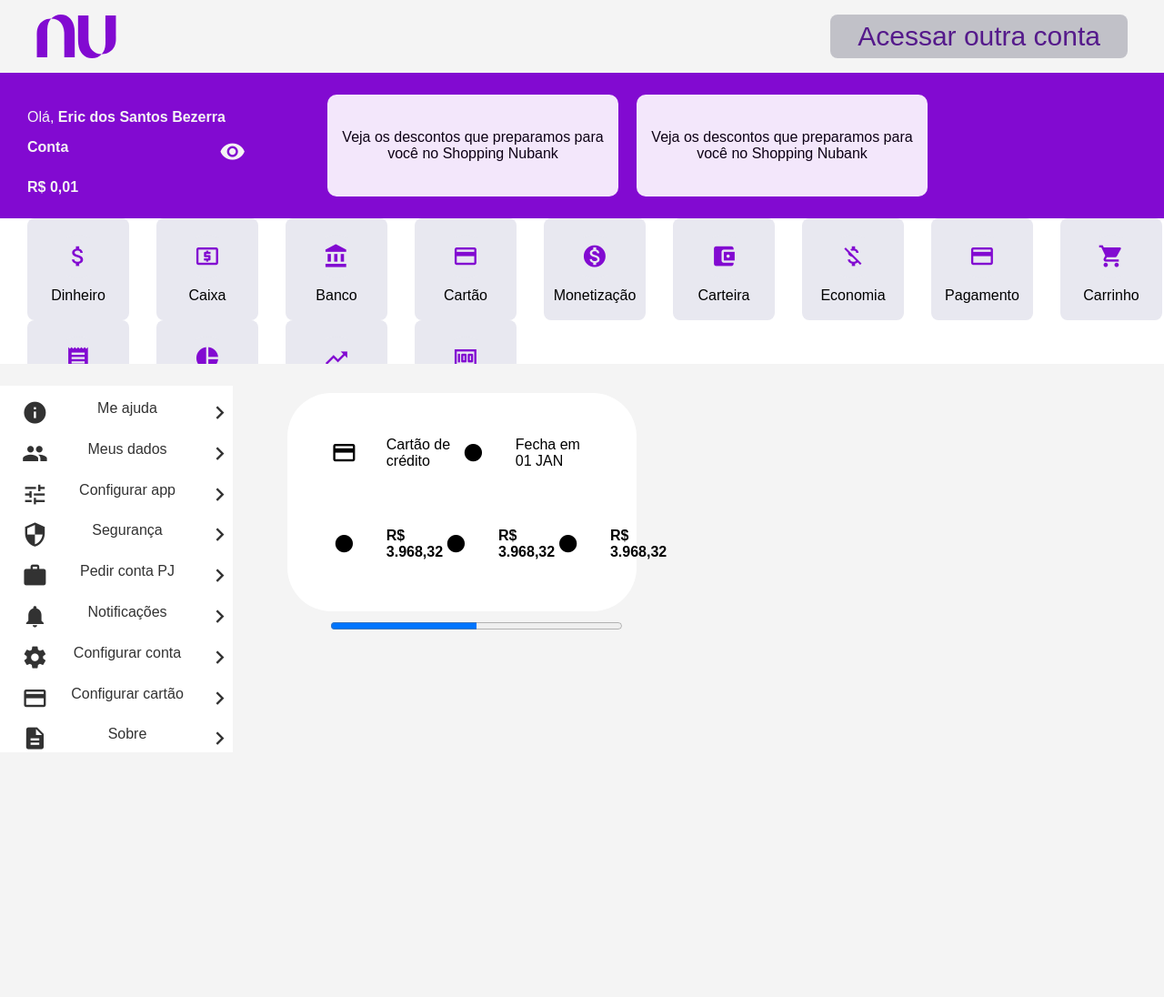
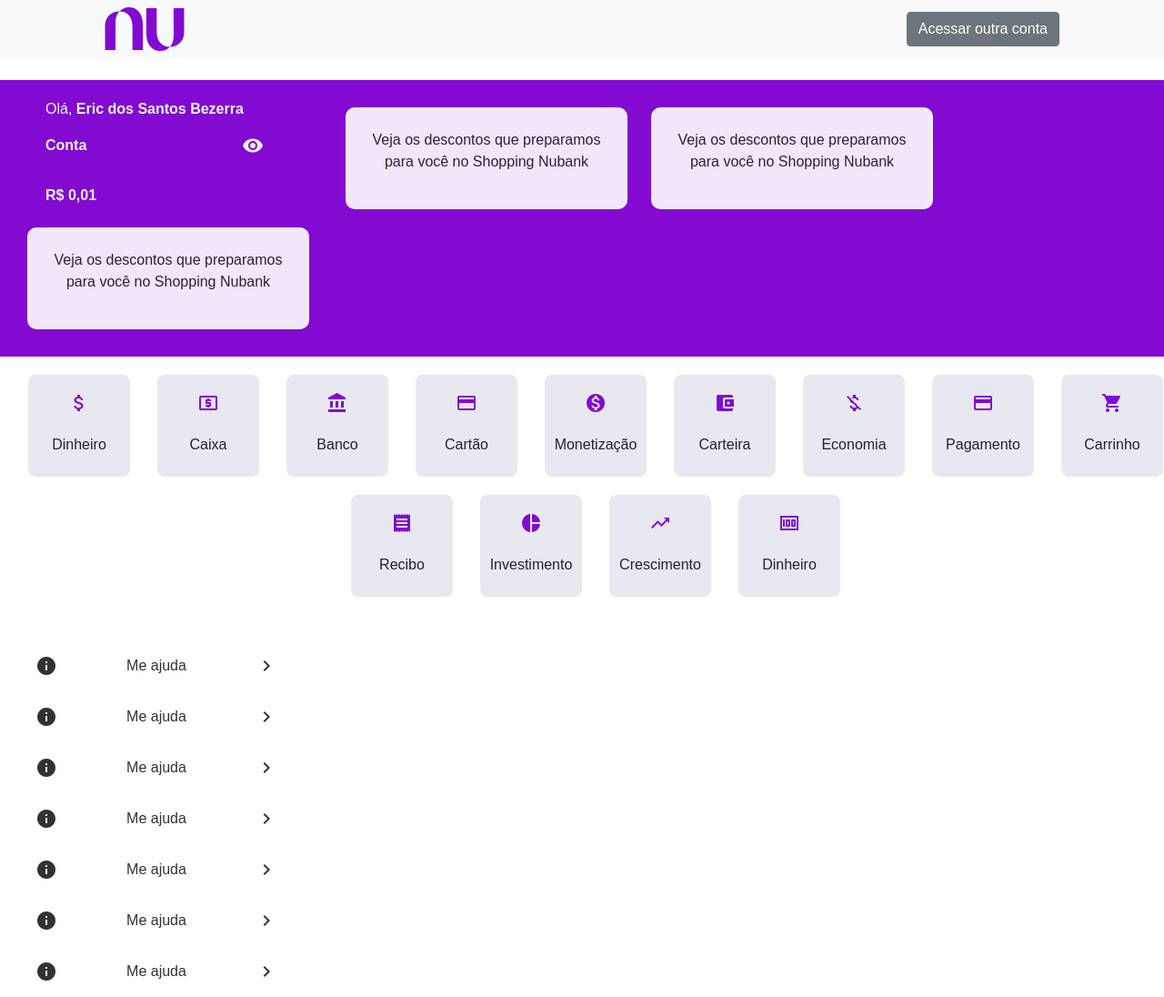
Before and after one commit to EricSantosdm/Web-Nubank-Clone, a plain HTML site: page index.html in a window 1280 px wide. Shown: the whole page at 91% size. Before the commit the page ends 827 px from the top, so only its background shows below. Drawn offline with nearby package versions, Linux system fonts and the light colour scheme.

Commit message:
adiçao de bootstrap

```diff
--- a/index.html
+++ b/index.html
@@ -1,55 +1,50 @@
 <!DOCTYPE html>
-<html lang="pt-br">
+<html lang="en">
 <head>
   <meta charset="UTF-8">
   <meta name="viewport" content="width=device-width, initial-scale=1.0">
+  <title>Nubank</title>
+  <!-- Adicione os estilos do Bootstrap (CSS) -->
   <link rel="icon" type="image/x-icon" href="assets/imgs/nubank 1.svg">
+  <link rel="stylesheet" href="style/style.css">
   <link href="https://fonts.googleapis.com/icon?family=Material+Icons" rel="stylesheet">
-    <link rel="stylesheet" href="style/style.css">
-
-    <script src="assets/script.js"></script>
-    <title>Nubank</title>
+  <link rel="stylesheet" href="https://maxcdn.bootstrapcdn.com/bootstrap/4.5.2/css/bootstrap.min.css">
 </head>
 <body>
+  <!-- Barra de navegação -->
+  <nav class="navbar navbar-expand-lg navbar-light bg-light">
+    <div class="container">
+      <img class="icon" src="assets/imgs/nubank 1.svg" alt="">
+      <button class="navbar-toggler" type="button" data-toggle="collapse" data-target="#navbarNav" aria-controls="navbarNav" aria-expanded="false" aria-label="Toggle navigation">
+        <span class="navbar-toggler-icon"></span>
+      </button>
+      <div class="collapse navbar-collapse" id="navbarNav">
+        <ul class="navbar-nav ml-auto">
+          <!-- Adicione aqui os links para outras páginas, se necessário -->
+          <button type="button" class="btn btn-secondary logout">Acessar outra conta</button>
+        </ul>
+      </div>
+    </div>
+  </nav>
 
-  <div class="loader" id="loader">
+  <!-- Conteúdo principal -->
+  <div class="container-fluid mt-4">
 
-    <div class="spinner"><img src="assets/imgs/nubank 1.svg" alt=""></div>
-
-  </div>
-
-
-    <div class="container" id="container">
-
-
-    <div class="top">
-        <img class="icon" src="assets/imgs/nubank 1.svg" alt="">
-        <a href="">
-            <div class="logout">
-                <p >Acessar outra conta</p>
-            </div>
-        </a>
-    </div>
-
-    <div class="user">
-        <div class="user-data">
+    <div class="row user ">
+        <div class="col-md- mb-3 user-data">
             <p class="name">Olá, <b>Eric dos Santos Bezerra</b></p>
             <div class="eye">
                 <p class="conta"><b>Conta</b></p>
                 <i class="material-icons">visibility</i>
-
             </div>
-
             <p class="saldo"><b>R$ 0,01</b></p>
-
         </div>
-        <div class="info"><p>Veja os descontos que preparamos para você no Shopping Nubank</p></div>
-        <div class="info"><p>Veja os descontos que preparamos para você no Shopping Nubank</p></div>
-
+        <div class="col-md-3 mr-3 info"><p>Veja os descontos que preparamos para você no Shopping Nubank</p></div>
+        <div class="col-md-3  mr-3 info"><p>Veja os descontos que preparamos para você no Shopping Nubank</p></div>
+        <div class="col-md-3  mr-3 info"><p>Veja os descontos que preparamos para você no Shopping Nubank</p></div>
     </div>
-
-    <div class="tips">
-        <div class="tips-chip">
+    <div class="row justify-content-center">
+      <div class="tips-chip ">
         <div class="circle">
           <span class="material-icons">attach_money</span>
         </div>
@@ -104,7 +99,6 @@
         </div>
         <p>Pagamento</p>
       </div>
-
       <div class="tips-chip">
         <div class="circle">
           <span class="material-icons">shopping_cart</span>
@@ -139,104 +133,84 @@
         </div>
         <p>Dinheiro</p>
       </div>
-
-
     </div>
-    <div class="contents">
-
-
-
-    <div class="menu">
+    <div class="row mt-5">
+      <div class="col-md-3 mr-3">
         <div class="menu-item"> <span class="material-icons">
           info
           </span><p>Me ajuda</p> <span class="material-icons">
               navigate_next
               </span>
       </div>
+      </div>
+    </div>
+    <div class="row">
+      <div class="col-md-3 mr-3">
         <div class="menu-item"> <span class="material-icons">
-            people
-            </span><p>Meus dados</p> <span class="material-icons">
+          info
+          </span><p>Me ajuda</p> <span class="material-icons">
               navigate_next
               </span>
       </div>
+      </div>
+    </div>
+    <div class="row">
+      <div class="col-md-3 mr-3">
         <div class="menu-item"> <span class="material-icons">
-            tune
-            </span><p>Configurar app</p> <span class="material-icons">
+          info
+          </span><p>Me ajuda</p> <span class="material-icons">
               navigate_next
               </span>
       </div>
+      </div>
+    </div>
+    <div class="row">
+      <div class="col-md-3 mr-3">
         <div class="menu-item"> <span class="material-icons">
-            security
-            </span><p>Segurança</p> <span class="material-icons">
+          info
+          </span><p>Me ajuda</p> <span class="material-icons">
               navigate_next
               </span>
       </div>
+      </div>
+    </div>
+    <div class="row">
+      <div class="col-md-3 mr-3">
         <div class="menu-item"> <span class="material-icons">
-            work
-            </span><p>Pedir conta PJ</p> <span class="material-icons">
+          info
+          </span><p>Me ajuda</p> <span class="material-icons">
               navigate_next
               </span>
       </div>
+      </div>
+    </div>
+    <div class="row">
+      <div class="col-md-3 mr-3">
         <div class="menu-item"> <span class="material-icons">
-            notifications
-            </span><p>Notificações</p> <span class="material-icons">
+          info
+          </span><p>Me ajuda</p> <span class="material-icons">
               navigate_next
               </span>
       </div>
+      </div>
+    </div>
+    <div class="row">
+      <div class="col-md-3 mr-3">
         <div class="menu-item"> <span class="material-icons">
-            settings
-            </span><p>Configurar conta</p> <span class="material-icons">
+          info
+          </span><p>Me ajuda</p> <span class="material-icons">
               navigate_next
               </span>
       </div>
-        <div class="menu-item"> <span class="material-icons">
-            credit_card
-            </span><p>Configurar cartão</p> <span class="material-icons">
-                navigate_next
-                </span>
       </div>
-        <div class="menu-item"> <span class="material-icons">
-            description
-            </span><p>Sobre</p> <span class="material-icons">
-                navigate_next
-                </span>
     </div>
 
   </div>
-    <div class="limit">
-        <div class="credit">
-            <div class="titulo-card"><span class="material-icons">
-                credit_card
-                </span> <p>Cartão de crédito</p></div>
-            <div class="titulo-card">
-                <span class="material-icons">
-                    fiber_manual_record
-                    </span>
-                <p>Fecha em 01 JAN</p>
 
-            </div>
-        </div>
-        <div class="solds">
-            <div class="titulo-card">
-                <span class="material-icons">
-                    fiber_manual_record
-                    </span><p><b>R$ 3.968,32</b></p></div>
-            <div class="titulo-card">
-                <span class="material-icons">
-                    fiber_manual_record
-                    </span><p><b>R$ 3.968,32</b></p></div>
-            <div class="titulo-card">
-                <span class="material-icons">
-                    fiber_manual_record
-                    </span><p><b>R$ 3.968,32</b></p></div>
-        </div>
 
-        <div class="progress">
-            <progress value="50" max="100"></progress>
-        </div>
-    </div>
-</div>
-</div>
+  <!-- Adicione o JavaScript do Bootstrap -->
+  <script src="https://ajax.googleapis.com/ajax/libs/jquery/3.5.1/jquery.min.js"></script>
+  <script src="https://cdnjs.cloudflare.com/ajax/libs/popper.js/1.16.0/umd/popper.min.js"></script>
+  <script src="https://maxcdn.bootstrapcdn.com/bootstrap/4.5.2/js/bootstrap.min.js"></script>
 </body>
-
 </html>
--- a/style/style.css
+++ b/style/style.css
@@ -39,10 +39,6 @@
   100% {
     transform: scale(1);
   }
-}
-
-.container {
-  display: none;
 }
 
 
@@ -88,11 +84,7 @@
   color: #820AD1;
 }
 
-.container {
-  position: relative;
-  width: 100vw;
 
-}
 .contents{
   display: flex;
   flex-direction: row;
@@ -102,11 +94,7 @@ a {
   text-decoration: none;
 }
 
-body {
-  margin: 0;
-  padding: 0;
-  background: #f4f4f4;
-}
+
 
 
 .menu{
@@ -152,12 +140,6 @@ body {
 
 .logout {
   margin-right: 1.875rem;
-  height: 3rem;
-  background: #c1c1c8;
-  border-radius: .5rem;
-  text-decoration: none;
-  display: flex;
-  align-items: center;
   transition: transform 0.5s ease;
 }
 
@@ -178,13 +160,11 @@ body {
 
 .user {
 
-  display: flex;
+
   background: #820AD1;
-  height: 10rem;
-  width: 100vw;
-  top: 10vh;
-  flex-direction: row;
-  align-items: center;
+  padding: 1.25rem;
+
+
 }
 
 .user-data {
@@ -249,6 +229,7 @@ body {
 }
 
 .tips-chip {
+  margin-top: 1.25rem;
   margin-left: 1.875rem;
   width: 7rem;
   height: 7rem;
```
Lines whose indentation alone changed are shown as unchanged.
